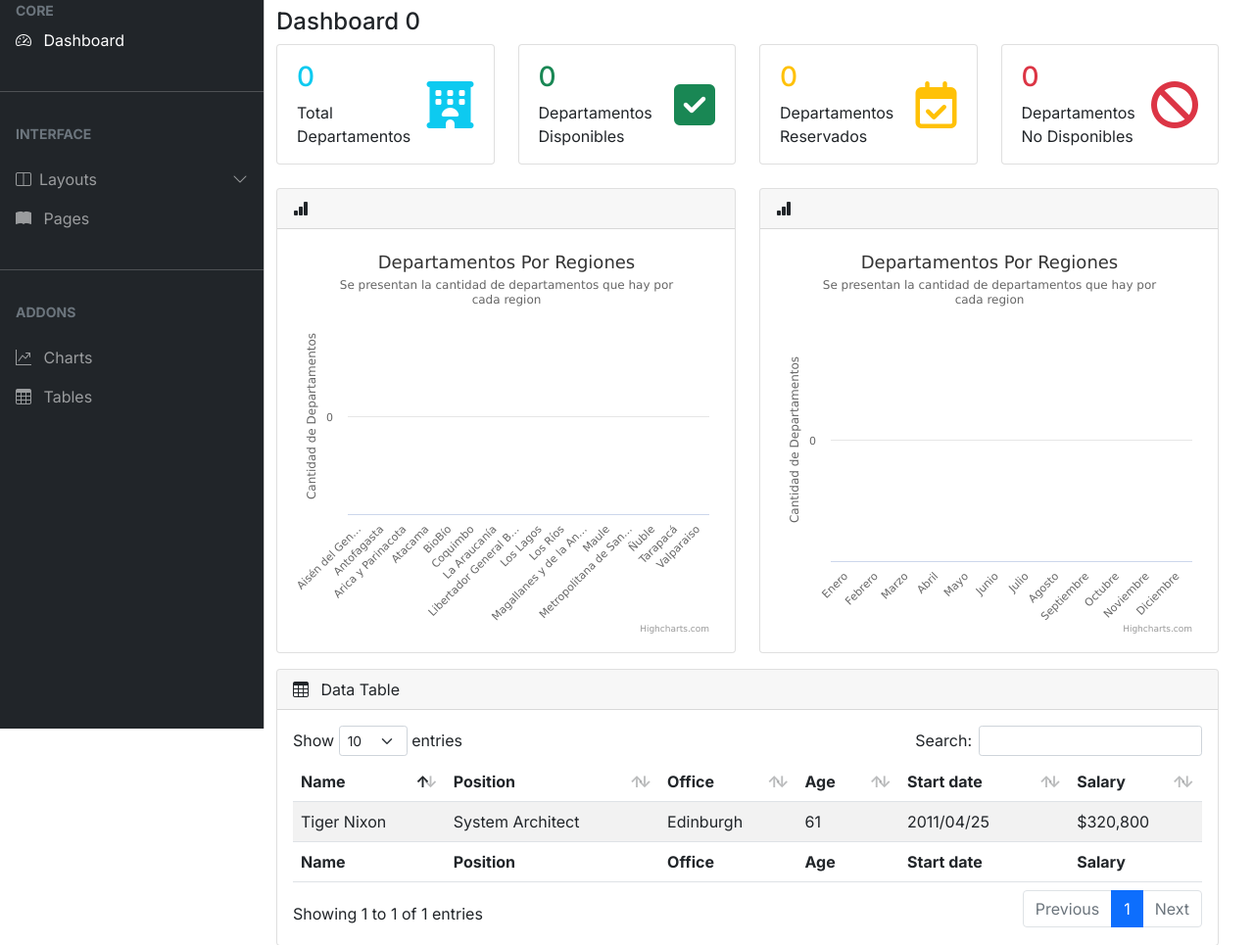
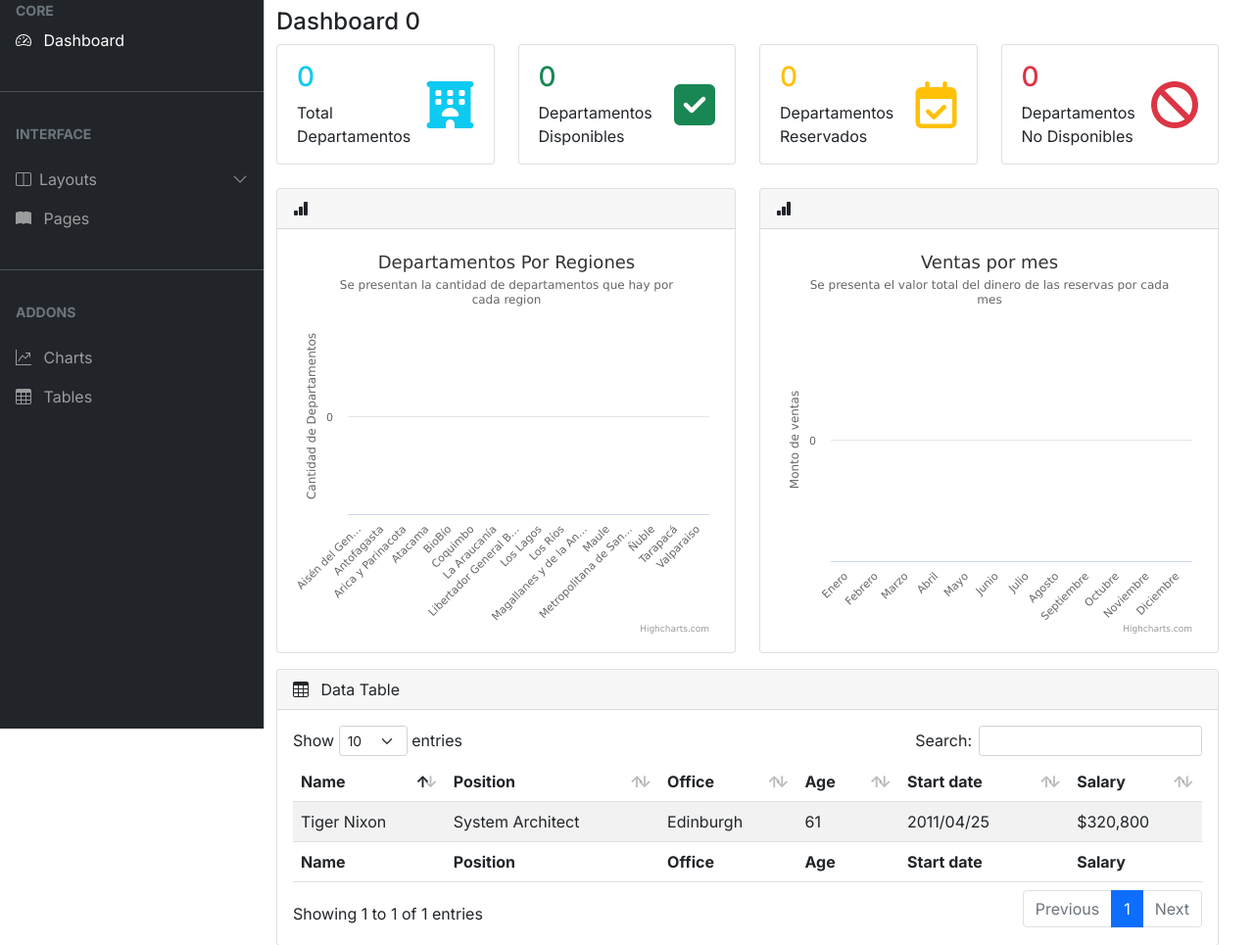
Before and after one commit to BastianSaavedra/turismo_real, a Django app: page /administration/dashboard/ in a window 1280 px wide. Shown: the part 56-1021 px from the top of the page at 98% size. Run offline with Django 3.2, Linux system fonts and the light colour scheme; data that the repository does not hold is empty; some libraries are stand-ins or nearby versions.

Commit message:
Configuracion grafico ventas

```diff
--- a/requirements.txt
+++ b/requirements.txt
@@ -3,3 +3,4 @@ Django==3.2.15
 mysqlclient==2.1.1
 pytz==2022.4
 sqlparse==0.4.3
+Pillos==9.2.0
--- a/webTurismoReal/templates/administration/dashboard.html
+++ b/webTurismoReal/templates/administration/dashboard.html
@@ -260,10 +260,10 @@
         type: 'column'
     },
     title: {
-        text: 'Departamentos Por Regiones'
+        text: 'Ventas por mes'
     },
     subtitle: {
-        text: 'Se presentan la cantidad de departamentos que hay por cada region'
+        text: 'Se presenta el valor total del dinero de las reservas por cada mes'
     },
     xAxis: {
         categories: [
@@ -287,7 +287,7 @@
 
       title: {
           useHTML: true,
-          text: 'Cantidad de Departamentos'
+          text: 'Monto de ventas'
       },
     },
     tooltip: {
@@ -305,7 +305,7 @@
         }
     },
     series: [{
-      name: 'Departamentos',
+      name: 'Valor Total',
       showInLegend: false,
       colorByPoint: true,
       data: {{ suma_total }}
```
Also changed, not shown: webTurismoReal/utilidades/gestor_img.py (deleted, +0 -10 lines).
